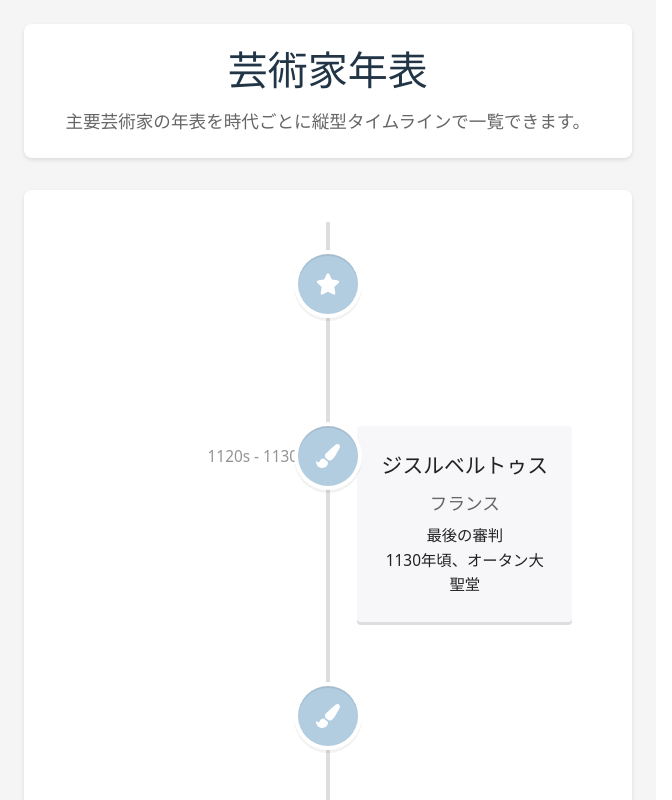
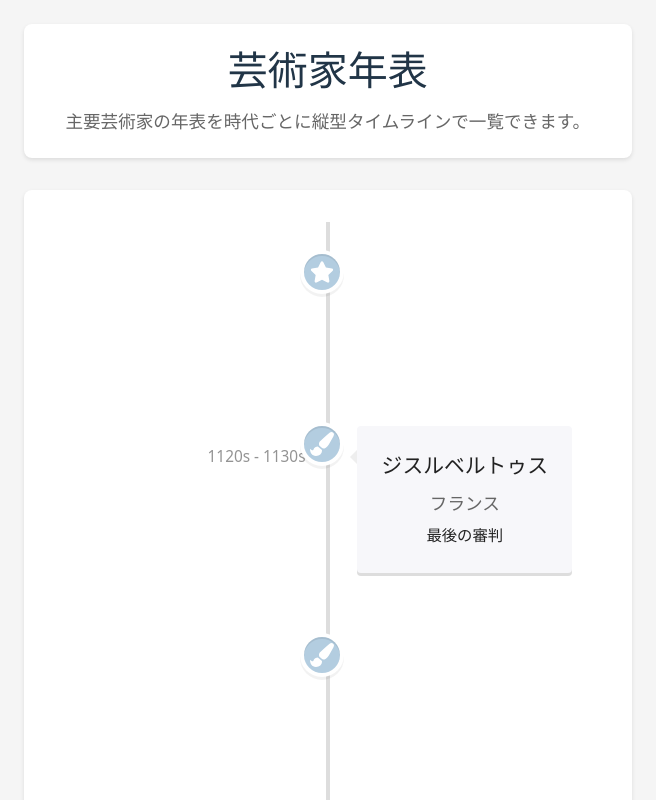
Before and after one commit to machi3machi/artists-timeline, a React (Vite) app: page / in a window 1280 px wide. Shown: the top 800 px of the page, without its empty margins (0-672 px from the left). Built offline with nearby package versions, Linux system fonts and the light colour scheme.

Commit message:
スマホ表示時の表示崩れを調整

```diff
--- a/src/App.tsx
+++ b/src/App.tsx
@@ -49,8 +49,14 @@ const App: React.FC = () => {
           {Object.entries(grouped).map(([era, list]) => (
             <Fragment key={era}>
               <VerticalTimelineElement
-                iconStyle={{ background: eraColors[era] || '#ccc', color: '#fff' }}
-                icon={<FaStar />}
+                iconStyle={{
+                  background: eraColors[era] || '#ccc',
+                  color: '#fff',
+                  width: '36px',
+                  height: '36px',
+                  fontSize: '18px'
+                }}
+                icon={<FaStar size={18} />}
                 contentStyle={{
                   background: eraColors[era] || '#eee',
                   color: '#222',
@@ -71,15 +77,20 @@ const App: React.FC = () => {
                     color: '#222',
                     boxShadow: '0 3px 0 #ddd'
                   }}
-                  contentArrowStyle={{ borderRight: '7px solid #fff' }}
+                  contentArrowStyle={{ borderRight: '7px solid #eee' }}
                   date={artist.date}
-                  iconStyle={{ background: artist.iconColor, color: '#fff' }}
-                  icon={<FaPaintBrush />}
+                  iconStyle={{
+                    background: artist.iconColor,
+                    color: '#fff',
+                    width: '36px',
+                    height: '36px',
+                    fontSize: '18px'
+                  }}
+                  icon={<FaPaintBrush size={18} />}
                 >
                   <h3 className="vertical-timeline-element-title">{artist.name}</h3>
                   <h4 className="vertical-timeline-element-subtitle">{artist.country}</h4>
                   <p>{artist.work}</p>
-                  <p>{artist.workInfo}</p>
                 </VerticalTimelineElement>
               ))}
             </Fragment>
@@ -161,6 +172,8 @@ const App: React.FC = () => {
         /* タイムライン要素のスタイル調整 */
         .vertical-timeline-custom .vertical-timeline-element-icon {
           z-index: 2;
+          left: 55%;
+          transform: translateX(-50%);
         }
 
         .vertical-timeline-custom .vertical-timeline-element-content {
@@ -279,6 +292,20 @@ const App: React.FC = () => {
             padding: 0;
           }
         }
+
+        @media (max-width: 600px) {
+          .vertical-timeline-custom .vertical-timeline-element-icon {
+            left: 5%;
+            width: 32px !important;
+            height: 32px !important;
+          }
+          .vertical-timeline-element-content {
+            padding: 0.5em 5em !important;
+            min-width: 0 !important;
+            max-width: 85% !important;
+            margin: 0px auto !important;
+          }
+        }
       `}</style>
     </div>
   );
```
